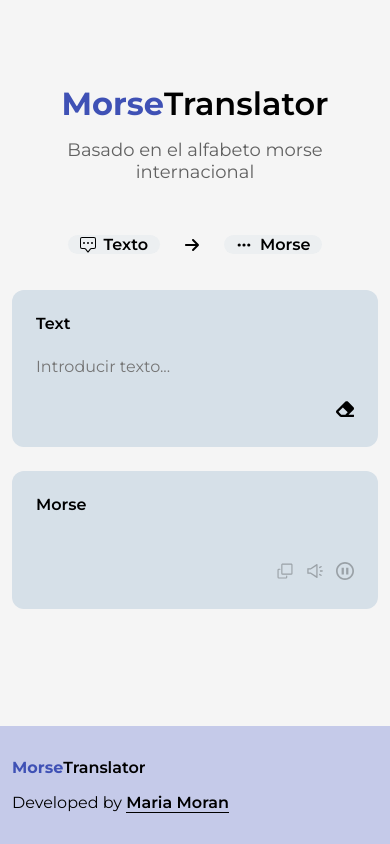
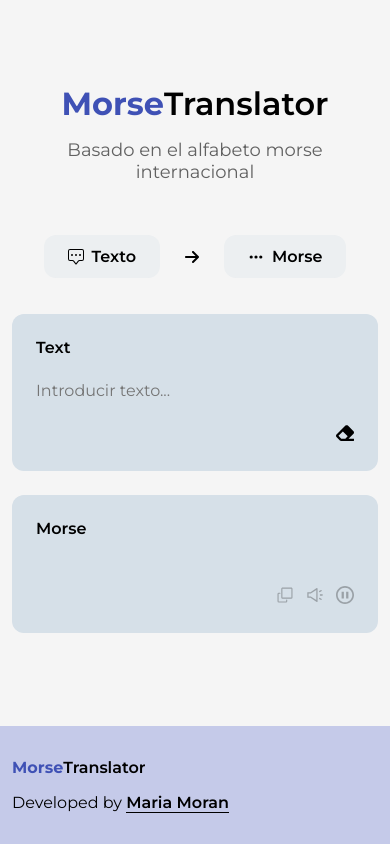
Before and after one commit to mariamoraan/morse-translator, a React (Vite) app: page / in a window 390 px wide. Built offline with nearby package versions, Linux system fonts and the light colour scheme.

Commit message:
fix: revert padding for indicator in mobile

```diff
--- a/src/features/translator/delivery/pages/translator.module.css
+++ b/src/features/translator/delivery/pages/translator.module.css
@@ -87,9 +87,6 @@
   .translator {
     padding: 12px;
   }
-  .indicator {
-    padding: 0 12px;
-  }
   .footer {
     padding: 32px 12px;
   }
```
